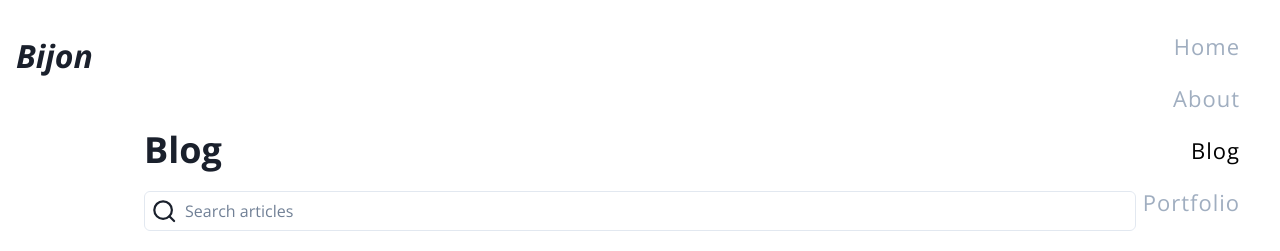
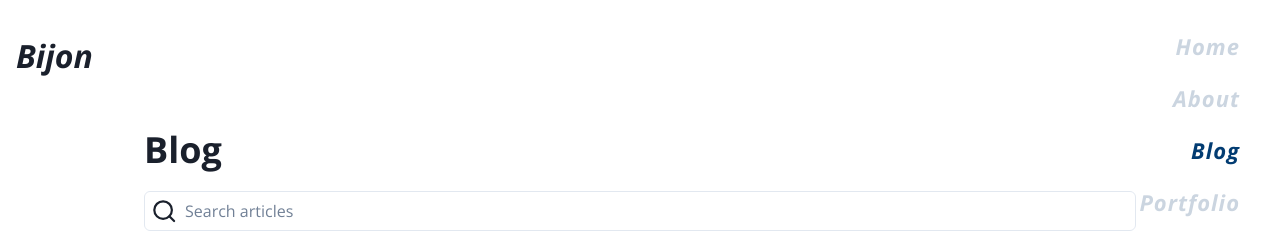
Before and after one commit to bsraya/bsraya, a Next.js app: page /blog in a window 1280 px wide. Shown: the top 251 px of the page. Built offline with nearby package versions, Linux system fonts and the light colour scheme; a small style sheet from the web is missing.

Commit message:
style: remove stylings for dark mode

```diff
--- a/components/Navigation/Link.tsx
+++ b/components/Navigation/Link.tsx
@@ -19,21 +19,11 @@ export default function Navlink ({ href, children }: { href: string, children: R
             <Link
                 m={5}
                 variant="ghost"
-                fontStyle="normal"
-                color={isActive ? 'black' : 'gray.400'}
-                _hover={{ color: 'black' }}
-                _active={{ color: 'black' }}
-                // distance between letters
+                fontWeight="700"
+                color={isActive ? "#023C72" : 'gray.300'}
+                _hover={{ color: "#023C72" }}
+                _active={{ color: "#023C72" }}
                 letterSpacing="1px"
-                _dark={{
-                    color: isActive ? 'white' : 'gray.400',
-                    '&:hover': {
-                        color: 'white'
-                    },
-                    '&:active': {
-                        color: 'white',
-                    }
-                }}
             >{children}</Link>
         </NextLink>
     )
```
